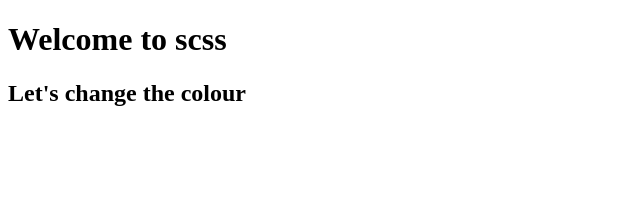
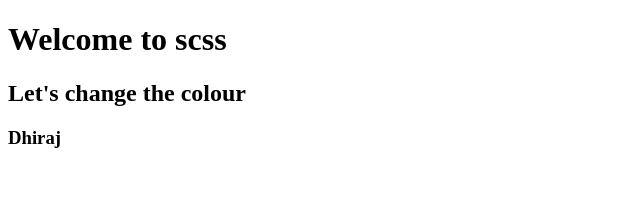
Before and after one commit to bsdipu1988/demoappscss, an Angular app: page / in a window 1280 px wide. Shown: the top 217 px of the page, without its empty margins (0-640 px from the left). Built offline with nearby package versions, Linux system fonts and the light colour scheme.

Commit message:
changes dj

```diff
--- a/src/app/app.component.html
+++ b/src/app/app.component.html
@@ -1,3 +1,4 @@
 
     <H1>Welcome to scss</H1>
     <h2>Let's change the colour</h2>
+    <h3>Dhiraj</h3>
```
